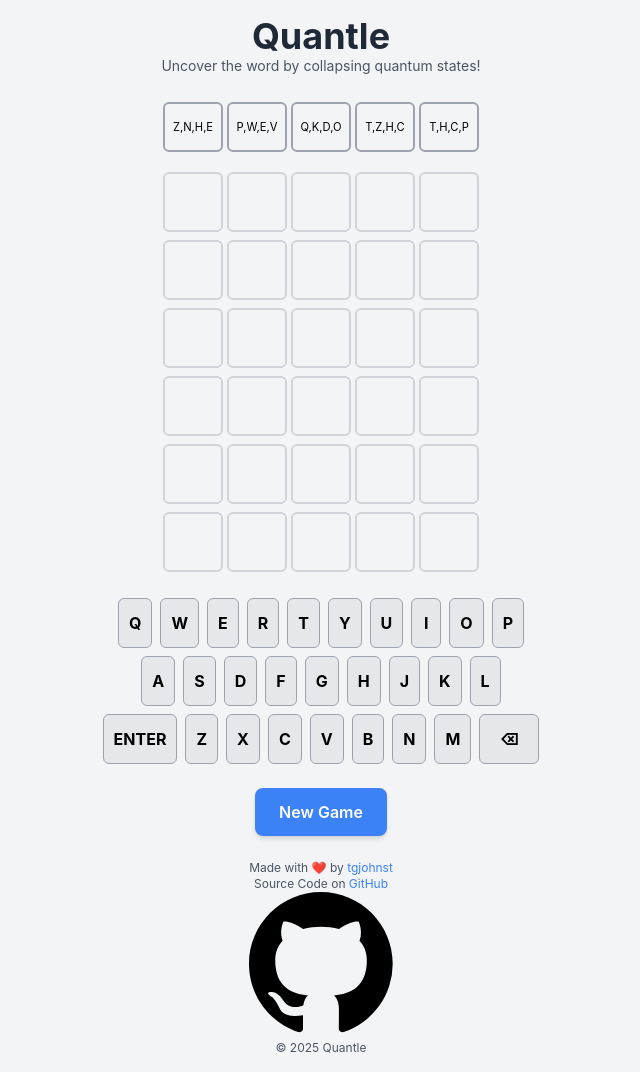
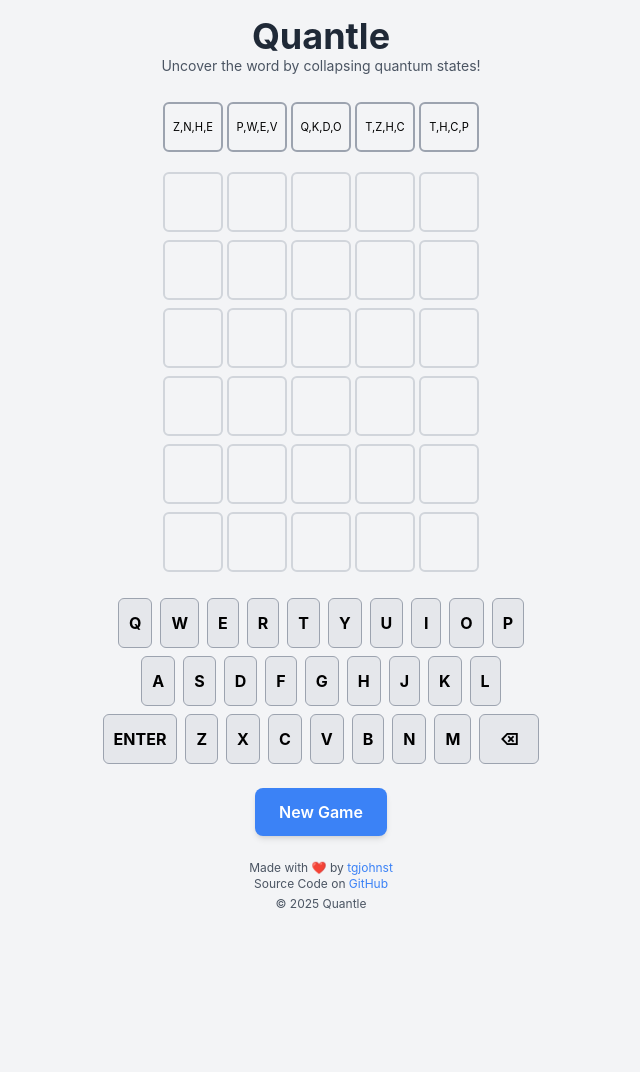
Before and after one commit to tgjohnst/quantle, a plain HTML site: page index.html in a window 1280 px wide. Shown: the whole page, without its empty margins (319-959 px from the left). After the commit the page ends 928 px from the top, so only its background shows below. Drawn offline with nearby package versions, Linux system fonts and the light colour scheme.

Commit message:
Update index.html

```diff
--- a/index.html
+++ b/index.html
@@ -75,7 +75,7 @@
     <button id="newGameButton" class="mt-6 px-6 py-3 bg-blue-500 text-white font-semibold rounded-lg shadow-md hover:bg-blue-600 transition duration-150 ease-in-out" disabled>New Game</button>
     <footer class="mt-6 text-center text-gray-600 text-xs">
         <p>Made with ❤️ by <a href="https://github.com/tgjohnst" class="text-xs text-blue-500 hover:underline">tgjohnst</a></p>
-        <p>Source Code on <a href="https://github.com/tgjohnst/quantle" class="text-xs text-blue-500 hover:underline">GitHub<svg class="github-icon text-xs" viewBox="0 0 16 16" version="1.1" aria-hidden="true"> <path fill-rule="evenodd" d="M8 0C3.58 0 0 3.58 0 8c0 3.54 2.29 6.53 5.47 7.59.4.07.55-.17.55-.38 0-.19-.01-.82-.01-1.49-2.01.37-2.53-.49-2.69-.94-.09-.23-.48-.94-.82-1.13-.28-.15-.68-.52-.01-.53.63-.01 1.08.58 1.23.82.72 1.21 1.87.87 2.33.66.07-.52.28-.87.51-1.07-1.78-.2-3.64-.89-3.64-3.95 0-.87.31-1.59.82-2.15-.08-.2-.36-1.02.08-2.12 0 0 .67-.21 2.2.82.64-.18 1.32-.27 2-.27.68 0 1.36.09 2 .27 1.53-1.04 2.2-.82 2.2-.82.44 1.1.16 1.92.08 2.12.51.56.82 1.27.82 2.15 0 3.07-1.87 3.75-3.65 3.95.29.25.54.73.54 1.48 0 1.07-.01 1.93-.01 2.2 0 .21.15.46.55.38A8.013 8.013 0 0016 8c0-4.42-3.58-8-8-8z"></path> </svg></a></p>
+        <p>Source Code on <a href="https://github.com/tgjohnst/quantle" class="text-xs text-blue-500 hover:underline">GitHub</a></p>
         <p id="copyright-notice" class="mt-1 text-xs">&copy; 2025 Quantle</p>
     </footer>
     <script>
```
